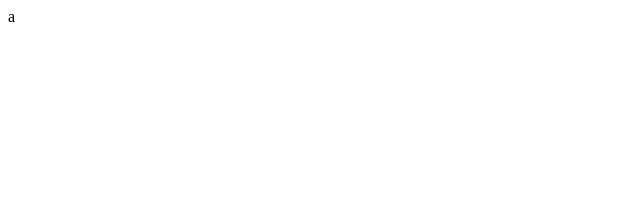
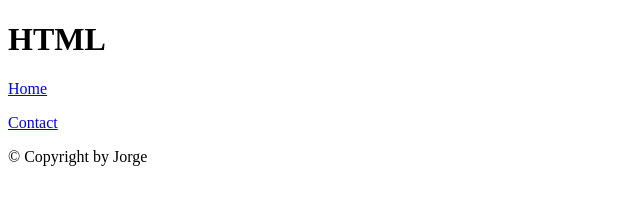
Before and after one commit to ciervo28/movil, a plain HTML site: page index.html in a window 1280 px wide. Shown: the whole page, without its empty margins (0-640 px from the left). Drawn offline with Linux system fonts and the light colour scheme.

Commit message:
ver si va

```diff
--- a/index.html
+++ b/index.html
@@ -1,4 +1,46 @@
 <!DOCTYPE html>
-<html>
-	a
+<html lang="en">
+	<head>
+		<meta charset="utf-8">
+
+		<!-- Always force latest IE rendering engine (even in intranet) & Chrome Frame
+		Remove this if you use the .htaccess -->
+		<meta http-equiv="X-UA-Compatible" content="IE=edge,chrome=1">
+
+		<title>HTML</title>
+		<meta name="description" content="">
+		<meta name="author" content="Jorge">
+
+		<meta name="viewport" content="width=device-width; initial-scale=1.0">
+
+		<!-- Replace favicon.ico & apple-touch-icon.png in the root of your domain and delete these references -->
+		<link rel="shortcut icon" href="/favicon.ico">
+		<link rel="apple-touch-icon" href="/apple-touch-icon.png">
+	</head>
+
+	<body>
+		<div>
+			<header>
+				<h1>HTML</h1>
+			</header>
+			<nav>
+				<p>
+					<a href="/">Home</a>
+				</p>
+				<p>
+					<a href="/contact">Contact</a>
+				</p>
+			</nav>
+
+			<div>
+
+			</div>
+
+			<footer>
+				<p>
+					&copy; Copyright  by Jorge
+				</p>
+			</footer>
+		</div>
+	</body>
 </html>
```
